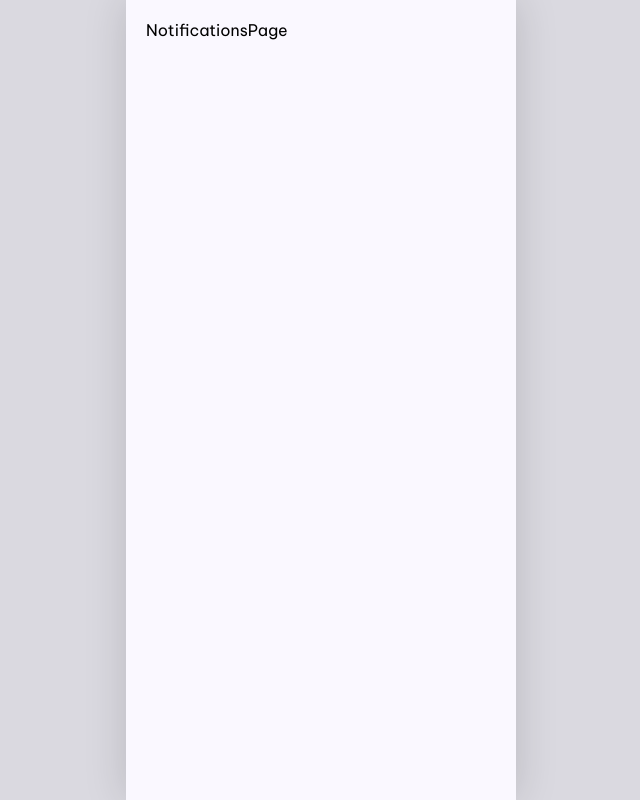
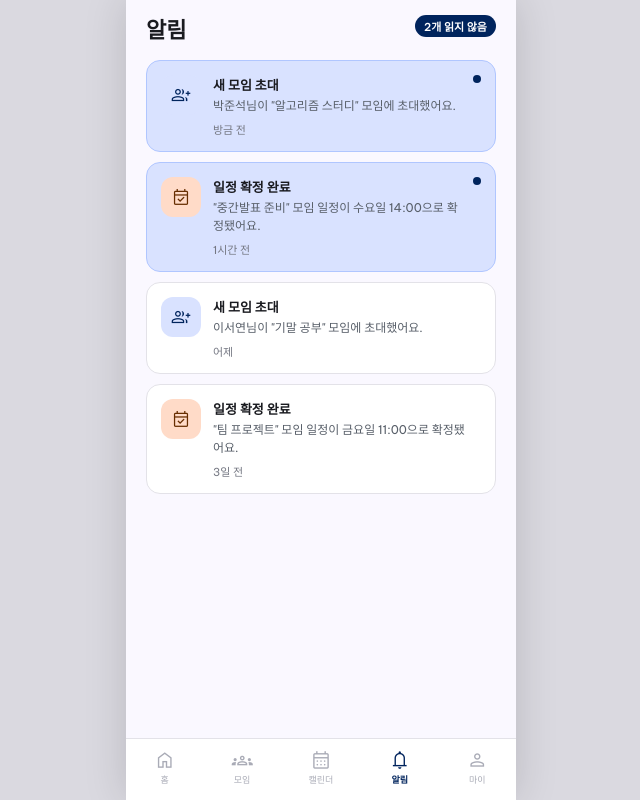
Before and after one commit to KimHands/SCH-Meet, a React (Vite) app in the folder frontend/: page /notifications in a window 1280 px wide. Shown: the whole page, without its empty margins (319-959 px from the left). Built offline with nearby package versions, Linux system fonts and the light colour scheme.

Commit message:
알림 내역 화면

```diff
--- a/frontend/src/pages/NotificationsPage.jsx
+++ b/frontend/src/pages/NotificationsPage.jsx
@@ -1,4 +1,110 @@
-// TODO: NotificationsPage 구현 예정
+import { useState } from 'react';
+import { colors } from '../styles/theme';
+import BottomNav from '../components/BottomNav';
+import Icon from '../components/Icon';
+
+const DUMMY_NOTIFICATIONS = [
+  { id: 1, type: 'invite',   title: '새 모임 초대',     body: '박준석님이 "알고리즘 스터디" 모임에 초대했어요.', time: '방금 전',   read: false },
+  { id: 2, type: 'confirm',  title: '일정 확정 완료',   body: '"중간발표 준비" 모임 일정이 수요일 14:00으로 확정됐어요.', time: '1시간 전', read: false },
+  { id: 3, type: 'invite',   title: '새 모임 초대',     body: '이서연님이 "기말 공부" 모임에 초대했어요.', time: '어제',     read: true },
+  { id: 4, type: 'confirm',  title: '일정 확정 완료',   body: '"팀 프로젝트" 모임 일정이 금요일 11:00으로 확정됐어요.', time: '3일 전',  read: true },
+];
+
+const TYPE_ICON = {
+  invite:  { icon: 'group_add',       bg: colors.primaryFixed,  fg: colors.primary },
+  confirm: { icon: 'event_available', bg: colors.tertiaryFixed, fg: colors.tertiaryContainer },
+};
+
 export default function NotificationsPage() {
-  return <div style={{ padding: 20, fontFamily: 'Be Vietnam Pro, sans-serif' }}>NotificationsPage</div>;
+  const [notifications, setNotifications] = useState(DUMMY_NOTIFICATIONS);
+
+  const handleRead = (id) => {
+    setNotifications((prev) =>
+      prev.map((n) => n.id === id ? { ...n, read: true } : n)
+    );
+  };
+
+  const unreadCount = notifications.filter((n) => !n.read).length;
+
+  return (
+    <div style={{ height: '100vh', backgroundColor: colors.surface, display: 'flex', flexDirection: 'column' }}>
+
+      {/* 스크롤 영역 */}
+      <div style={{ flex: 1, overflowY: 'auto', padding: '8px 20px 80px' }}>
+
+        {/* 헤더 */}
+        <div style={{ display: 'flex', alignItems: 'center', justifyContent: 'space-between' }}>
+          <p style={{ marginTop: 4, fontSize: 22, fontWeight: '700', color: colors.onSurface }}>알림</p>
+          {unreadCount > 0 && (
+            <span style={{
+              backgroundColor: colors.primary,
+              color: '#fff',
+              fontSize: 11, fontWeight: '600',
+              paddingTop: 3, paddingBottom: 3,
+              paddingLeft: 9, paddingRight: 9,
+              borderRadius: 99,
+            }}>
+              {unreadCount}개 읽지 않음
+            </span>
+          )}
+        </div>
+
+        {/* 알림 목록 */}
+        {notifications.length === 0 ? (
+          <div style={{ marginTop: 80, display: 'flex', flexDirection: 'column', alignItems: 'center', gap: 12 }}>
+            <Icon name="notifications_off" size={48} color={colors.outlineVariant} />
+            <p style={{ fontSize: 14, color: colors.outline }}>아직 도착한 알림이 없습니다.</p>
+          </div>
+        ) : (
+          <div style={{ marginTop: 16, display: 'flex', flexDirection: 'column', gap: 10 }}>
+            {notifications.map((n) => {
+              const t = TYPE_ICON[n.type];
+              return (
+                <div
+                  key={n.id}
+                  onClick={() => handleRead(n.id)}
+                  style={{
+                    display: 'flex', alignItems: 'flex-start', gap: 12,
+                    backgroundColor: n.read ? '#fff' : colors.primaryFixed,
+                    border: `1px solid ${n.read ? colors.surfaceContainerHighest : colors.primaryFixedDim}`,
+                    borderRadius: 14,
+                    padding: 14,
+                    cursor: 'pointer',
+                    position: 'relative',
+                  }}
+                >
+                  {/* 읽지 않음 표시 */}
+                  {!n.read && (
+                    <div style={{
+                      position: 'absolute', top: 14, right: 14,
+                      width: 8, height: 8, borderRadius: 99,
+                      backgroundColor: colors.primary,
+                    }} />
+                  )}
+
+                  {/* 아이콘 */}
+                  <div style={{
+                    width: 40, height: 40, borderRadius: 12, flexShrink: 0,
+                    backgroundColor: t.bg,
+                    display: 'flex', alignItems: 'center', justifyContent: 'center',
+                  }}>
+                    <Icon name={t.icon} size={20} color={t.fg} />
+                  </div>
+
+                  {/* 텍스트 */}
+                  <div style={{ flex: 1, paddingRight: 16 }}>
+                    <p style={{ fontSize: 13, fontWeight: '600', color: colors.onSurface }}>{n.title}</p>
+                    <p style={{ fontSize: 12, color: colors.secondary, marginTop: 3, lineHeight: '18px' }}>{n.body}</p>
+                    <p style={{ fontSize: 11, color: colors.outline, marginTop: 6 }}>{n.time}</p>
+                  </div>
+                </div>
+              );
+            })}
+          </div>
+        )}
+      </div>
+
+      <BottomNav />
+    </div>
+  );
 }
```
